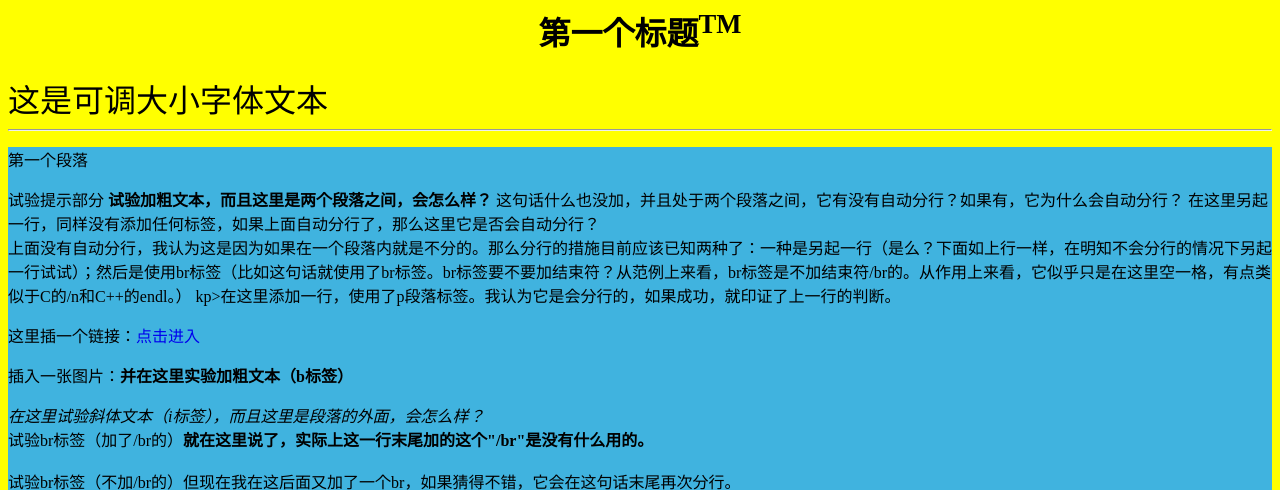
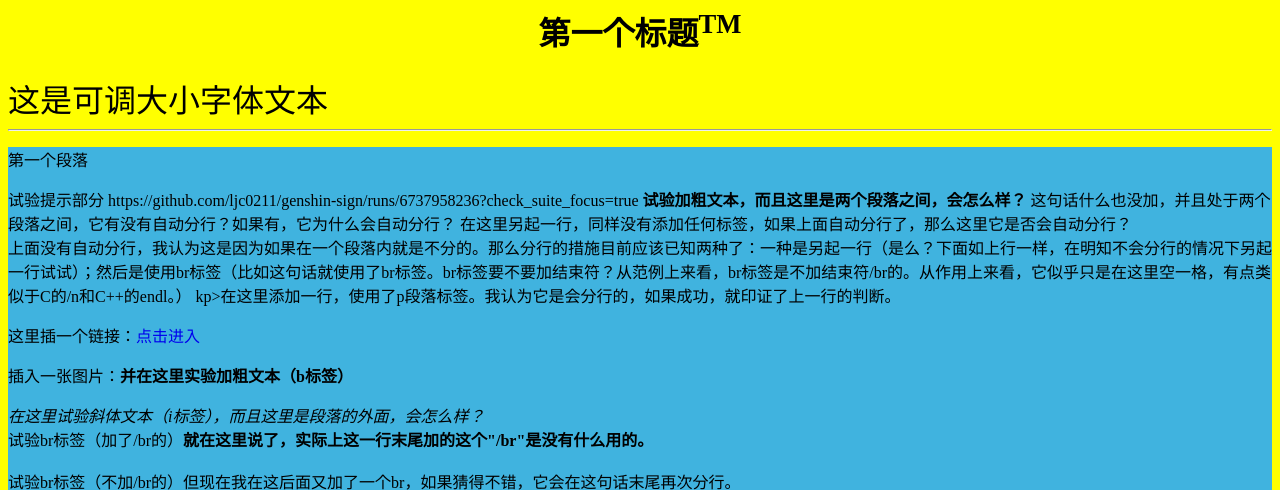
Before and after one commit to ljc0211/ljc0211.github.io, a plain HTML site: page index.html in a window 1280 px wide. Shown: the top 490 px of the page. Drawn offline with Linux system fonts and the light colour scheme.

Commit message:
Update index.html

```diff
--- a/index.html
+++ b/index.html
@@ -11,6 +11,7 @@
 	<hr>		<!-- 这是一个注释 -->
 	<div style="background-color:#40B3DF">
 	<p>第一个段落</p>	<a id="tips">试验提示部分</a>
+		https://github.com/ljc0211/genshin-sign/runs/6737958236?check_suite_focus=true
 	<b>试验加粗文本，而且这里是两个段落之间，会怎么样？</b>
 	这句话什么也没加，并且处于两个段落之间，它有没有自动分行？如果有，它为什么会自动分行？
 	在这里另起一行，同样没有添加任何标签，如果上面自动分行了，那么这里它是否会自动分行？
```
